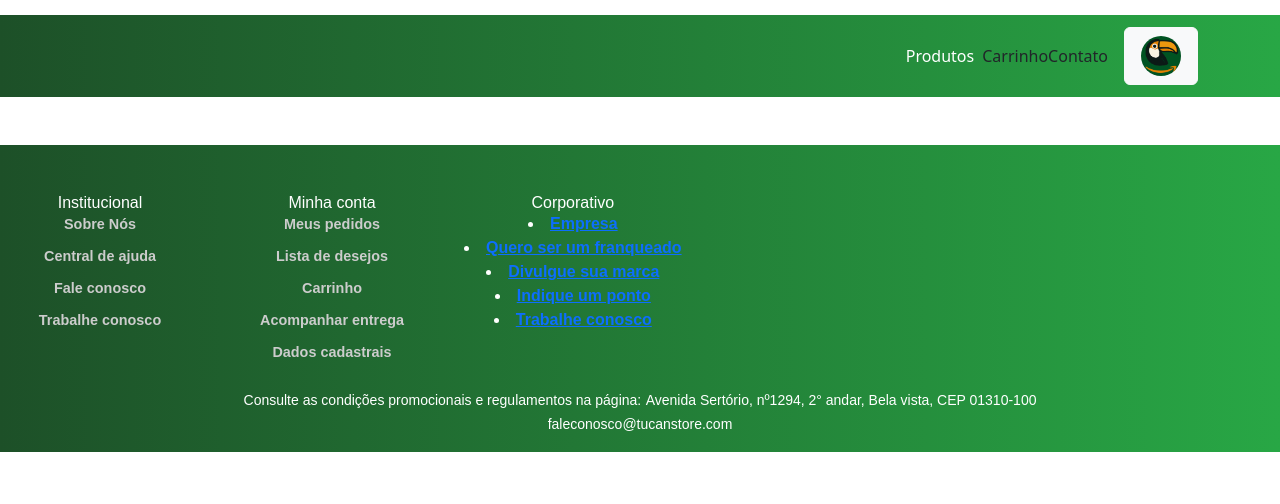
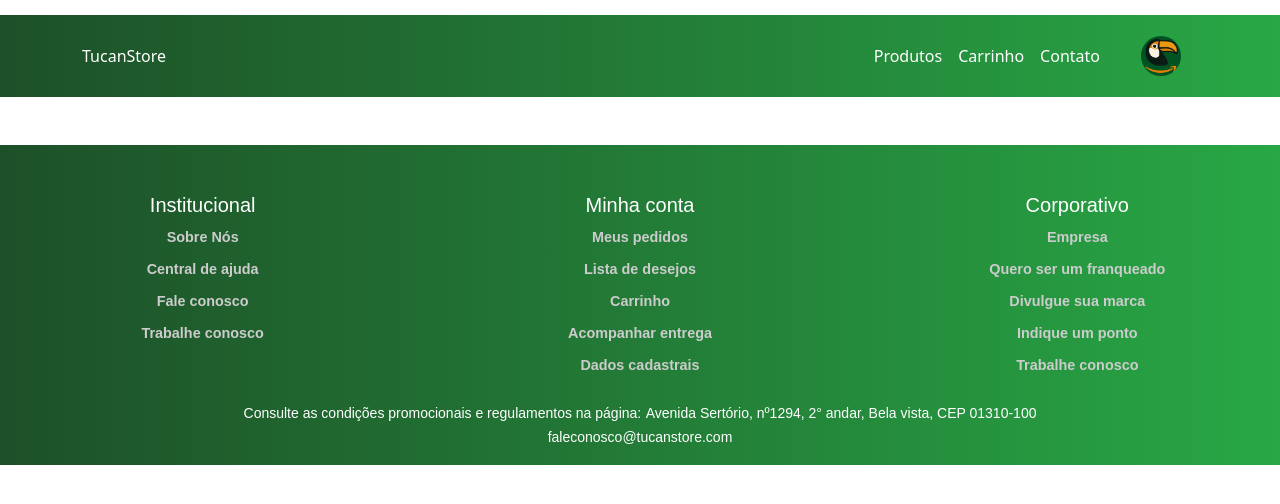
Before and after one commit to dpaiane/E-commerce-Frontend, a plain HTML site: page index.html in a window 1280 px wide. Drawn offline with nearby package versions, Linux system fonts and the light colour scheme; no server answers.

Commit message:
ajuste no layout do cabecalho e do rodape

```diff
--- a/index.html
+++ b/index.html
@@ -3,25 +3,25 @@
 <head>
     <meta charset="UTF-8">
     <meta name="viewport" content="width=device-width, initial-scale=1.0">
-    <title>Document</title>
+    <title>TucanStore</title>
     <link href="https://cdn.jsdelivr.net/npm/bootstrap@5.3.3/dist/css/bootstrap.min.css" rel="stylesheet">
-    <link rel="stylesheet" href="styles.css">
+    <link rel="stylesheet" href="style.css">
 </head>
 <body>
     <!-- header - lado esquerdo -->
     <nav style="position: sticky; top: 0; z-index: 1;" class="navbar navbar-expand-lg" data-bs-target="#menu" id="header">
         <div class="container">
-            <a class="navbar-toggler text-white" href="#">TucanStore</a>
+            <a style="text-decoration: none;" class="navbar text-white" href="#">TucanStore</a>
             <button class="navbar-toggler text-white" type="button" data-bs-toggle="collapse" id="menu">☰</button>
             <!-- lado direito do header -->
             <div class="collapse navbar-collapse justify-content-end" id="menu">
                 <ul class="navbar-nav align-items-center">
                     <li class="nav-item"><a class="nav-link" href="#">Produtos</a></li>
-                    <li class="nav-item">Carrinho</li> <!-- colocar a funcionalidade de carrinho -->
-                    <li class="nav-item">Contato</li>
+                    <li class="nav-item"><a class="nav-link" href="#">Carrinho</a></li>
+                    <li class="nav-item"><a class="nav-link" href="#">Contato</a></li>
                     <!-- logo -->
                     <li class="nav-item ms-lg-3">
-                        <a class="btn btn-light d-flex align-items-center px-3 py-2" href="index.html">
+                        <a class="btn d-flex align-items-center px-3 py-2" href="index.html">
                             <img src="assets/logo.png" alt="logo-empresa" width="40" height="40" class="rounded-circle">
                         </a>
                     </li>
@@ -29,8 +29,9 @@
             </div>
         </div>
     </nav>
-    <!-- precisa inserir aqui um header, um carrousel e banner -->
+    <!-- precisa inserir o carroussel-->
 
+    <!-- area dos produtos -->
     <div class="container">
         <div class="row" id="lista-produtos">
             <!-- aqui os card seram criados -->
@@ -39,10 +40,11 @@
 
     <!-- footer -->
     <footer class="text-white mt-5 pt-5 pb-3">
-        <div class="footer-columns d-flex text-center flex-wrap">
+        <div class="footer-columns d-flex justify-content-around text-center flex-wrap">
+
+            <!-- primeira coluna -->
             <div class="footer-column">
-                <!-- primeira coluna -->
-                <h6>Institucional</h6>
+                <h5>Institucional</h5>
                 <ul>
                     <li><a href="#">Sobre Nós</a></li>
                     <li><a href="#">Central de ajuda</a></li>
@@ -51,9 +53,9 @@
                 </ul>
             </div>
 
+            <!-- segunda coluna -->
             <div class="footer-column">
-                <!-- segunda coluna -->
-                <h6>Minha conta</h6>
+                <h5>Minha conta</h5>
                 <ul>
                     <li><a href="#">Meus pedidos</a></li>
                     <li><a href="#">Lista de desejos</a></li>
@@ -63,14 +65,16 @@
                 </ul>
             </div>
 
+            <!-- terceira coluna -->
             <div class="footer-column">
-                <!-- terceira coluna -->
-                <h6>Corporativo</h6>
-                <li><a href="#">Empresa</a></li>
-                <li><a href="#">Quero ser um franqueado</a></li>
-                <li><a href="#">Divulgue sua marca</a></li>
-                <li><a href="#">Indique um ponto</a></li>
-                <li><a href="#">Trabalhe conosco</a></li>
+                <h5>Corporativo</h5>
+                <ul>
+                    <li><a href="#">Empresa</a></li>
+                    <li><a href="#">Quero ser um franqueado</a></li>
+                    <li><a href="#">Divulgue sua marca</a></li>
+                    <li><a href="#">Indique um ponto</a></li>
+                    <li><a href="#">Trabalhe conosco</a></li>
+                </ul>
             </div>
         </div>
 
--- a/styles.css
+++ b/style.css
@@ -1,6 +1,7 @@
 body{
     margin-top: 15px;
 }
+/** estilo aplicado aos cards de produto **/
 .product-card{
     max-width: 320px;
     background: #fff;
@@ -55,6 +56,7 @@ body{
 .btn-buy:hover {
     background-color: rgb(20, 65, 20);
 }
+/** estilo aplicado ao cabecalho **/
 #header{
     background: linear-gradient(90deg, #1d5028,#28a745);
     padding: 12px 0;
@@ -71,6 +73,7 @@ body{
 .nav-link:hover{
     color: black !important;
 }
+/** estilo aplicado ao rodape **/
 footer {
     background: linear-gradient(90deg, #1d5028, #28a745);
     color: #fff;
@@ -91,7 +94,6 @@ footer {
 .footer-column h6{
     margin-bottom: 1rem;
     padding: 0;
-    margin: 0;
 }
 .footer-column ul{
     list-style: none;
@@ -107,3 +109,6 @@ footer {
     font-size: 0.9rem;
     transition: color 0.3;
 }
+.footer-column ul li a:hover{
+    color: black !important;
+}
```
